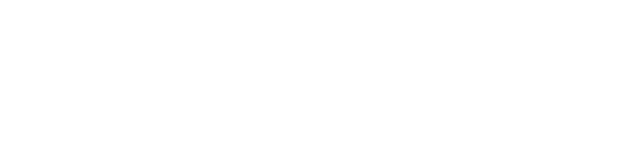
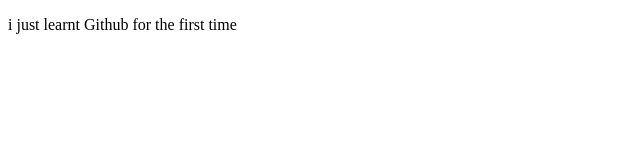
Before and after one commit to Godswill001/Jumia, a plain HTML site: page session10/index.html in a window 1280 px wide. Shown: the whole page, without its empty margins (0-640 px from the left). Drawn offline with Linux system fonts and the light colour scheme; files whose address does not match are found by name.

Commit message:
i added a new paragraph
ghdchsdhvbdsusdvvsdhvh

```diff
--- a/session10/index.html
+++ b/session10/index.html
@@ -17,7 +17,7 @@
 
 <body>
 
-
+    <p> i just learnt Github for the first time </p>
 
 </body>
 
```
